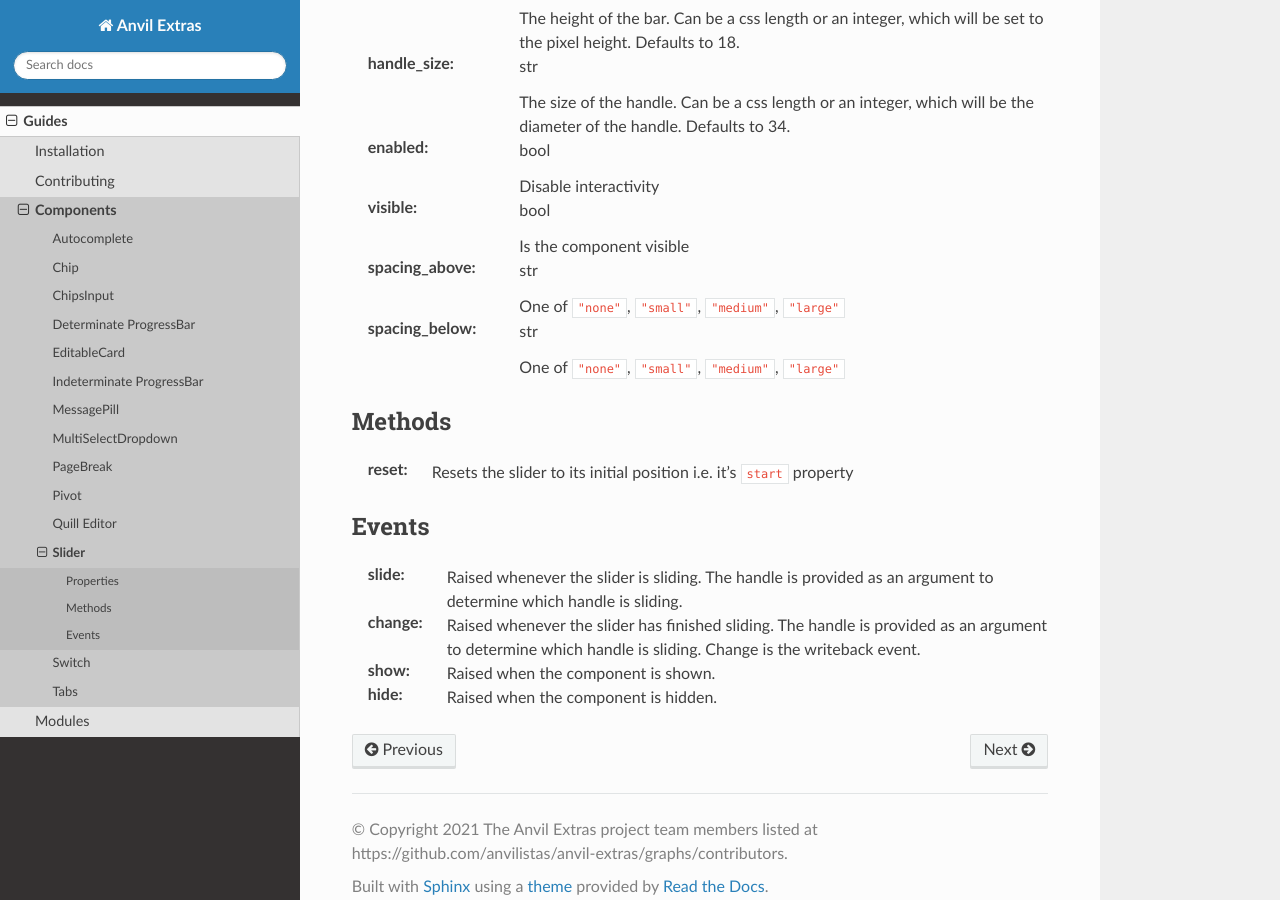
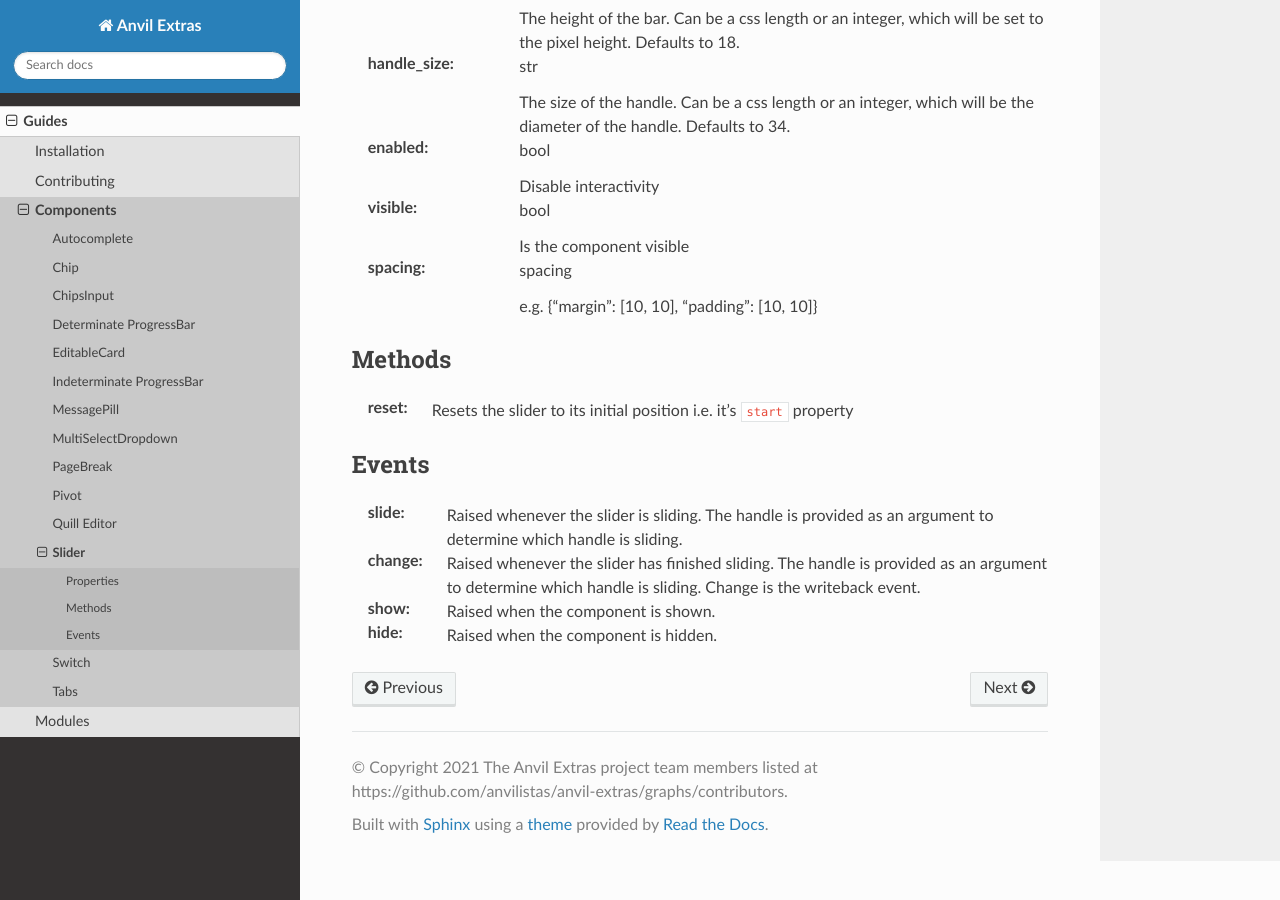
Before and after one commit to anvilistas/anvil-extras, a Sphinx documentation site: the page built from docs/guides/components/slider.rst, in a window 1280 px wide and 900 px high, scrolled down 2518 px. Built offline with Sphinx 7.4.7 and the Read the Docs theme 3.1.0, drawn with Linux system fonts in a browser that asks for light colours.

Commit message:
Update docs

```diff
--- a/docs/guides/components/slider.rst
+++ b/docs/guides/components/slider.rst
@@ -136,13 +136,9 @@ Properties
 
     Is the component visible
 
-:spacing_above: str
+:spacing: spacing
 
-    One of ``"none"``, ``"small"``, ``"medium"``, ``"large"``
-
-:spacing_below: str
-
-    One of ``"none"``, ``"small"``, ``"medium"``, ``"large"``
+    e.g. {"margin": [10, 10], "padding": [10, 10]}
 
 
 
```
